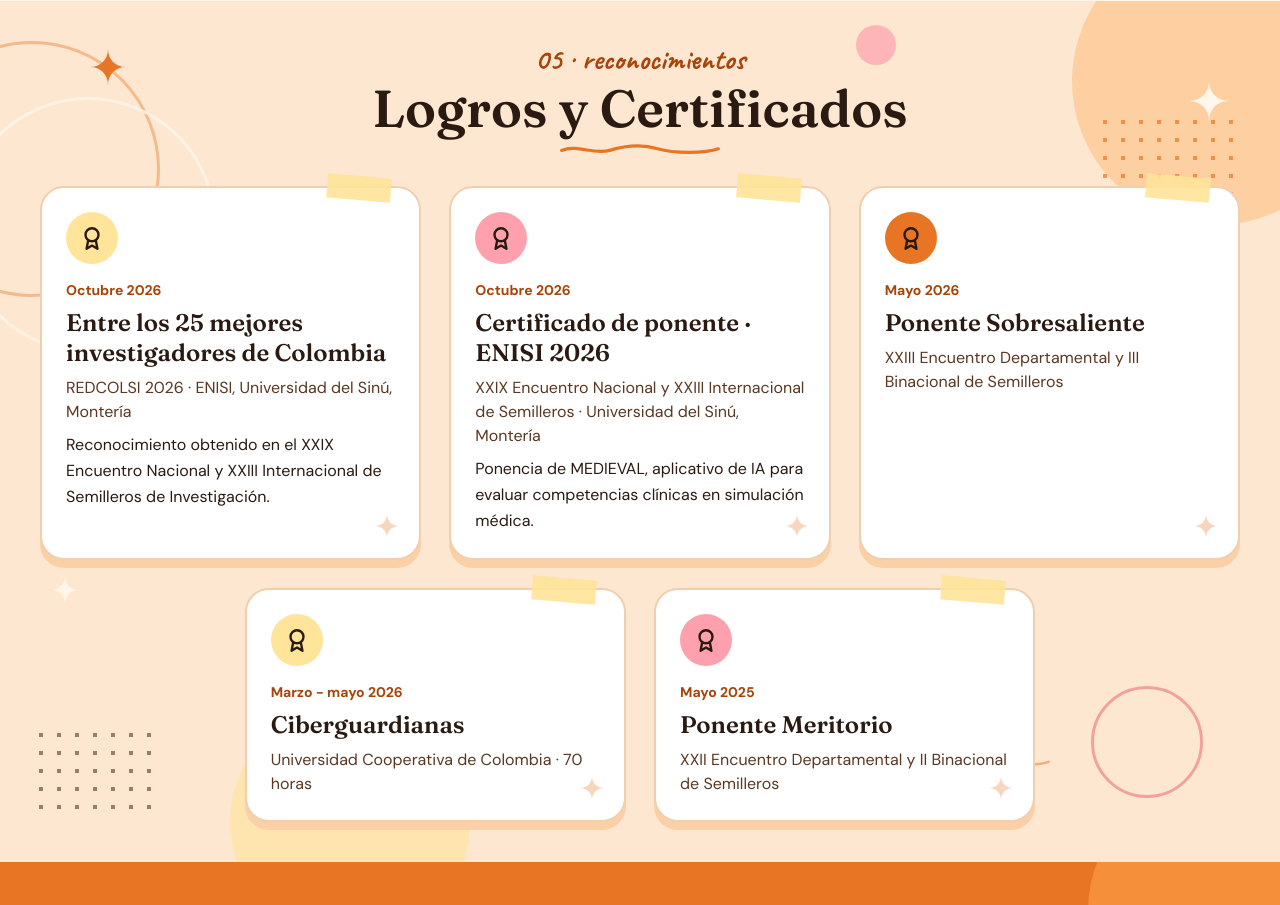
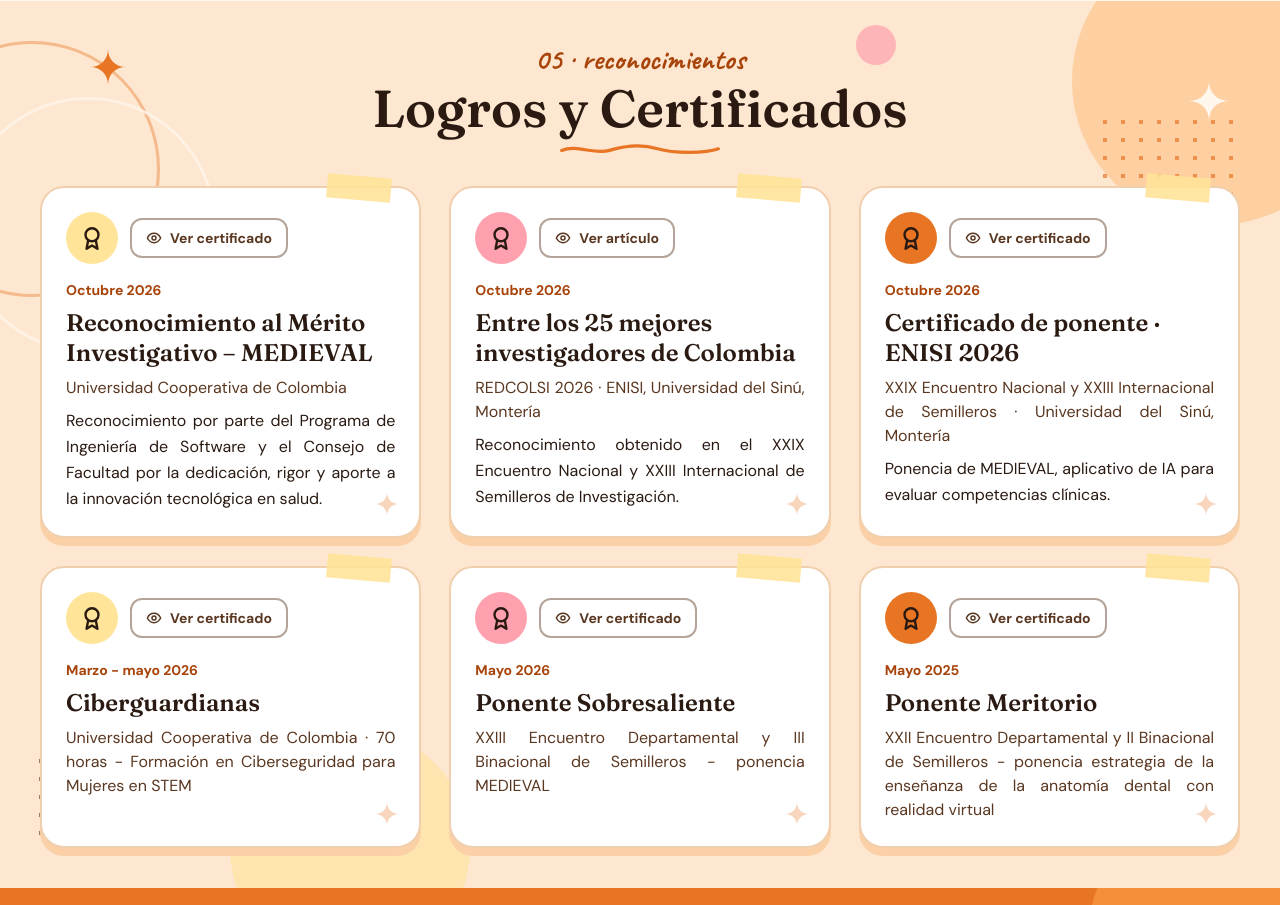
Before and after one commit to VictoriaArteaga/Mi-Portafolio, a Next.js app in the folder portafolio/: page / in a window 1280 px wide. Shown: the part 5909-6814 px from the top of the page. Built offline with nearby package versions, Linux system fonts and the light colour scheme; a web font is replaced by a local one.

Commit message:
Arreglo de las cards de certificados

```diff
--- a/portafolio/components/Achievements.tsx
+++ b/portafolio/components/Achievements.tsx
@@ -74,6 +74,7 @@ export default function Achievements() {
                     <svg aria-hidden viewBox="0 0 24 24" className="absolute bottom-5 right-5 size-6 fill-terracota/30 dark:fill-tangerine/25">
                       <path d="M12 0C12 7 17 12 24 12C17 12 12 17 12 24C12 17 7 12 0 12C7 12 12 7 12 0Z" />
                     </svg>
+                    <div className="flex items-center gap-3">
                       <span
                         aria-hidden
                         className={`grid size-[52px] place-items-center rounded-full ${badgeTones[i % badgeTones.length]}`}
@@ -83,20 +84,41 @@ export default function Achievements() {
                           <path d="m8.5 14-1.5 8 5-3 5 3-1.5-8" />
                         </svg>
                       </span>
-                    <p className="mt-2 text-sm font-bold text-[#a8430a] dark:text-tangerine">{achievement.date}</p>
-                    <h3 className="font-serif text-2xl font-semibold leading-tight">{achievement.title}</h3>
-                    <p className="leading-normal text-cocoa dark:text-linen">{achievement.issuer}</p>
-                    {achievement.description && <p className="leading-relaxed">{achievement.description}</p>}
-                    {achievement.url && (
+                      {(() => {
+                        const btn =
+                          "inline-flex min-h-10 items-center gap-2 rounded-xl px-3.5 text-sm font-bold transition-transform duration-150 ease-out-strong";
+                        const eye = (
+                          <svg aria-hidden viewBox="0 0 24 24" className="size-4" fill="none" stroke="currentColor" strokeWidth="2.2" strokeLinecap="round" strokeLinejoin="round">
+                            <path d="M2 12s3.5-7 10-7 10 7 10 7-3.5 7-10 7S2 12 2 12Z" />
+                            <circle cx="12" cy="12" r="3" />
+                          </svg>
+                        );
+                        return achievement.url ? (
                           <a
                             href={achievement.url}
                             target="_blank"
-                        rel="noreferrer"
-                        className="mt-auto inline-block pt-3 font-bold text-[#a8430a] underline underline-offset-4 dark:text-tangerine"
+                            rel="noopener noreferrer"
+                            className={`${btn} bg-cocoa text-sand hover:scale-105 active:scale-95 dark:bg-terracota dark:text-night`}
                           >
-                        {t.viewCertificate}
+                            {eye}
+                            {achievement.linkLabel?.[lang] ?? t.viewCertificate}
                           </a>
-                    )}
+                        ) : (
+                          <span
+                            aria-disabled="true"
+                            title={lang === "es" ? "Próximamente" : "Coming soon"}
+                            className={`${btn} cursor-not-allowed border-2 border-cocoa/45 text-cocoa dark:border-linen/40 dark:text-linen`}
+                          >
+                            {eye}
+                            {achievement.linkLabel?.[lang] ?? t.viewCertificate}
+                          </span>
+                        );
+                      })()}
+                    </div>
+                    <p className="mt-2 text-sm font-bold text-[#a8430a] dark:text-tangerine">{achievement.date}</p>
+                    <h3 className="font-serif text-2xl font-semibold leading-tight">{achievement.title}</h3>
+                    <p className="text-left leading-normal text-cocoa dark:text-linen sm:text-justify">{achievement.issuer}</p>
+                    {achievement.description && <p className="whitespace-pre-line text-left leading-relaxed sm:text-justify">{achievement.description}</p>}
                   </article>
                 </Reveal>
               </li>
--- a/portafolio/data/achievements.ts
+++ b/portafolio/data/achievements.ts
@@ -4,35 +4,45 @@ export type Achievement = {
   date: string;
   description?: string;
   url?: string;
+  /** Texto del botón si no es "Ver certificado" (p. ej. "Ver artículo"). */
+  linkLabel?: { es: string; en: string };
 };
 
 // Agrega aquí logros, certificaciones o reconocimientos cuando tengas la información.
 export const achievements: Achievement[] = [
   {
     date: "Octubre 2026",
+    title: "Reconocimiento al Mérito Investigativo – MEDIEVAL",
+    issuer: "Universidad Cooperativa de Colombia",
+    description:
+      "Reconocimiento por parte del Programa de Ingeniería de Software y el Consejo de Facultad por la dedicación, rigor y aporte a la innovación tecnológica en salud.",
+  },
+  {
+    date: "Octubre 2026",
     title: "Entre los 25 mejores investigadores de Colombia",
     issuer: "REDCOLSI 2026 · ENISI, Universidad del Sinú, Montería",
     description: "Reconocimiento obtenido en el XXIX Encuentro Nacional y XXIII Internacional de Semilleros de Investigación.",
+    linkLabel: { es: "Ver artículo", en: "View article" },
   },
   {
     date: "Octubre 2026",
     title: "Certificado de ponente · ENISI 2026",
     issuer: "XXIX Encuentro Nacional y XXIII Internacional de Semilleros · Universidad del Sinú, Montería",
-    description: "Ponencia de MEDIEVAL, aplicativo de IA para evaluar competencias clínicas en simulación médica.",
+    description: "Ponencia de MEDIEVAL, aplicativo de IA para evaluar competencias clínicas.",
+  },
+  {
+    date: "Marzo - mayo 2026",
+    title: "Ciberguardianas",
+    issuer: "Universidad Cooperativa de Colombia · 70 horas - Formación en Ciberseguridad para Mujeres en STEM",
   },
   {
     date: "Mayo 2026",
     title: "Ponente Sobresaliente",
-    issuer: "XXIII Encuentro Departamental y III Binacional de Semilleros",
-  },
-  {
-    date: "Marzo - mayo 2026",
-    title: "Ciberguardianas",
-    issuer: "Universidad Cooperativa de Colombia · 70 horas",
+    issuer: "XXIII Encuentro Departamental y III Binacional de Semilleros - ponencia MEDIEVAL",
   },
   {
     date: "Mayo 2025",
     title: "Ponente Meritorio",
-    issuer: "XXII Encuentro Departamental y II Binacional de Semilleros",
+    issuer: "XXII Encuentro Departamental y II Binacional de Semilleros - ponencia estrategia de la enseñanza de la anatomía dental con realidad virtual",
   },
 ];
```
Lines whose indentation alone changed are shown as unchanged.
